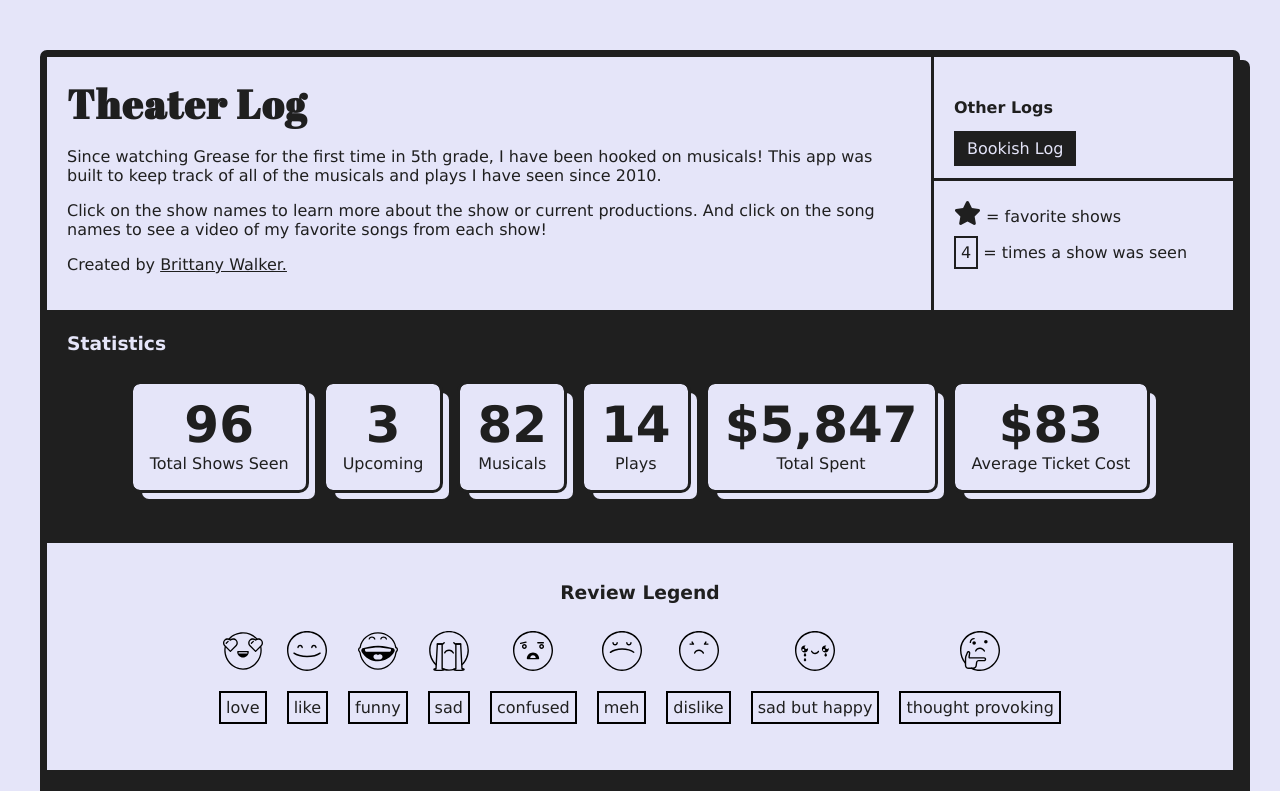
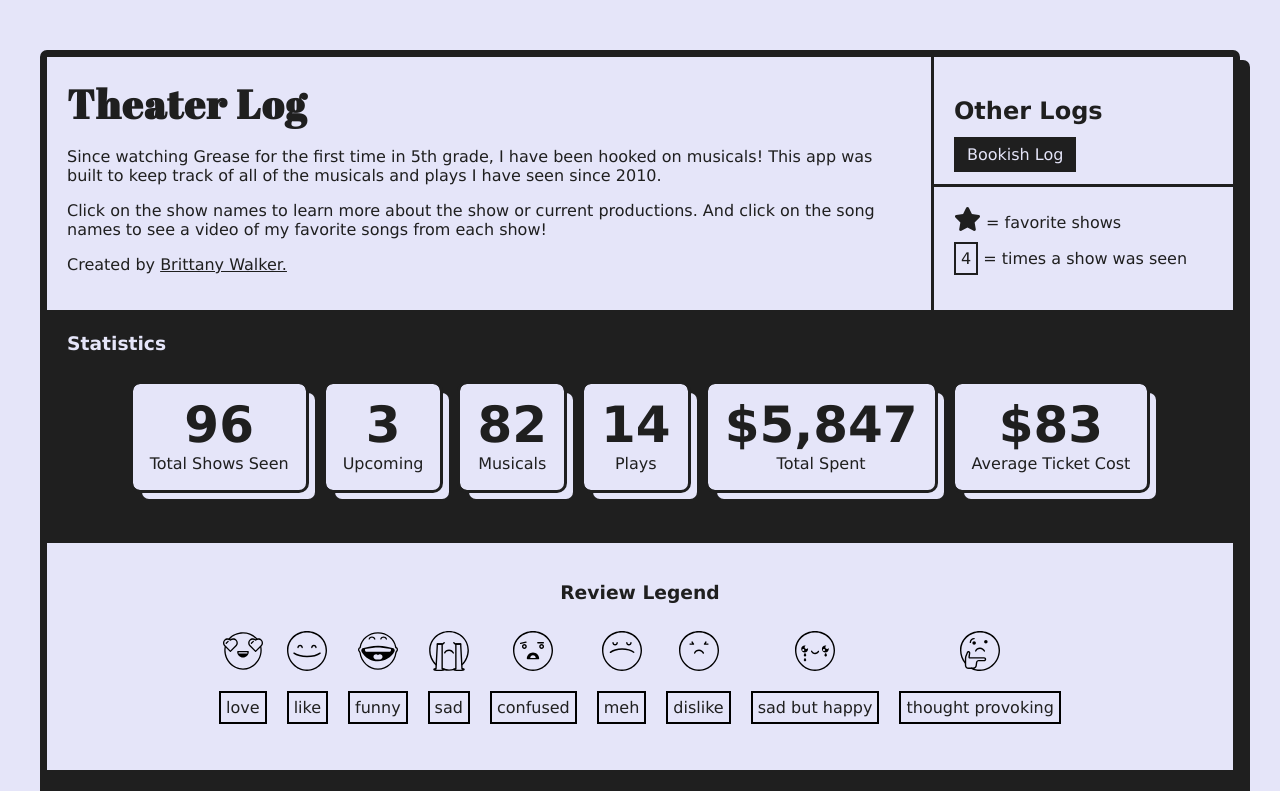
Before and after one commit to brittanyrw/theaterlog, a Vue app: page / in a window 1280 px wide. Shown: the top 791 px of the page. Built offline with nearby package versions, Linux system fonts and the light colour scheme.

Commit message:
Update Hero.vue

```diff
--- a/src/components/Hero.vue
+++ b/src/components/Hero.vue
@@ -24,7 +24,7 @@
       </div>
       <div class="hero-sidebar">
         <div class="external-links">
-          <h4>Other Logs</h4>
+          <h2>Other Logs</h2>
           <a href="https://thebookishlog.com" target="_blank">Bookish Log</a>
         </div>
         <div class="info">
```
